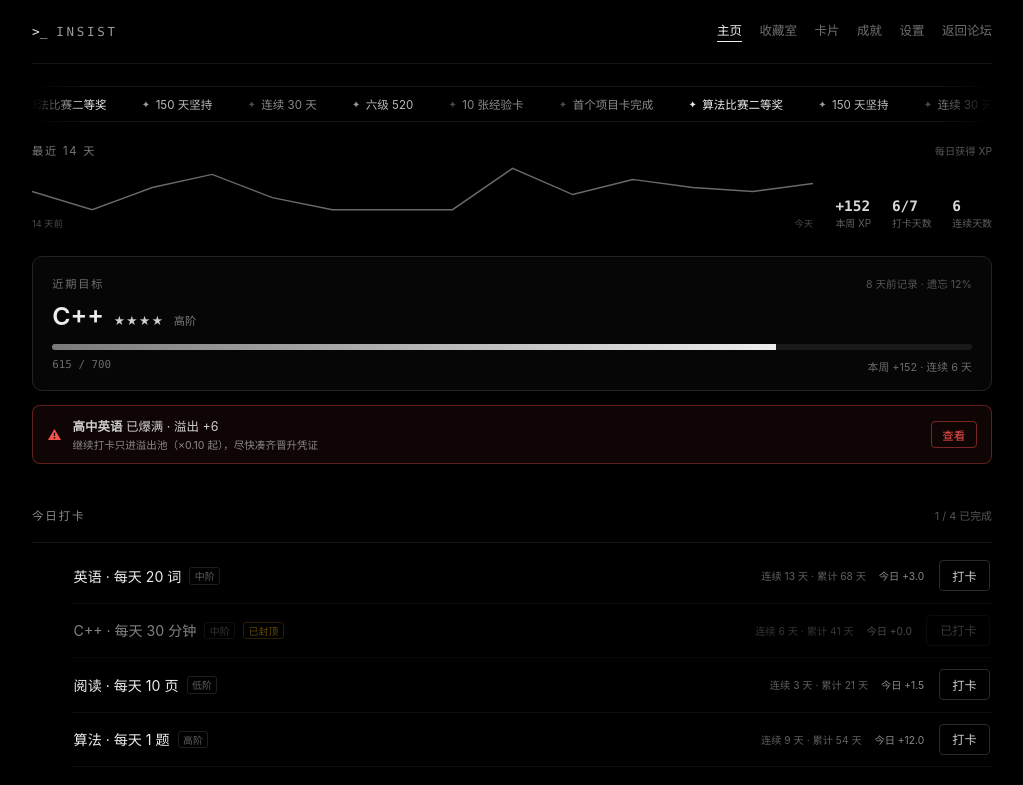
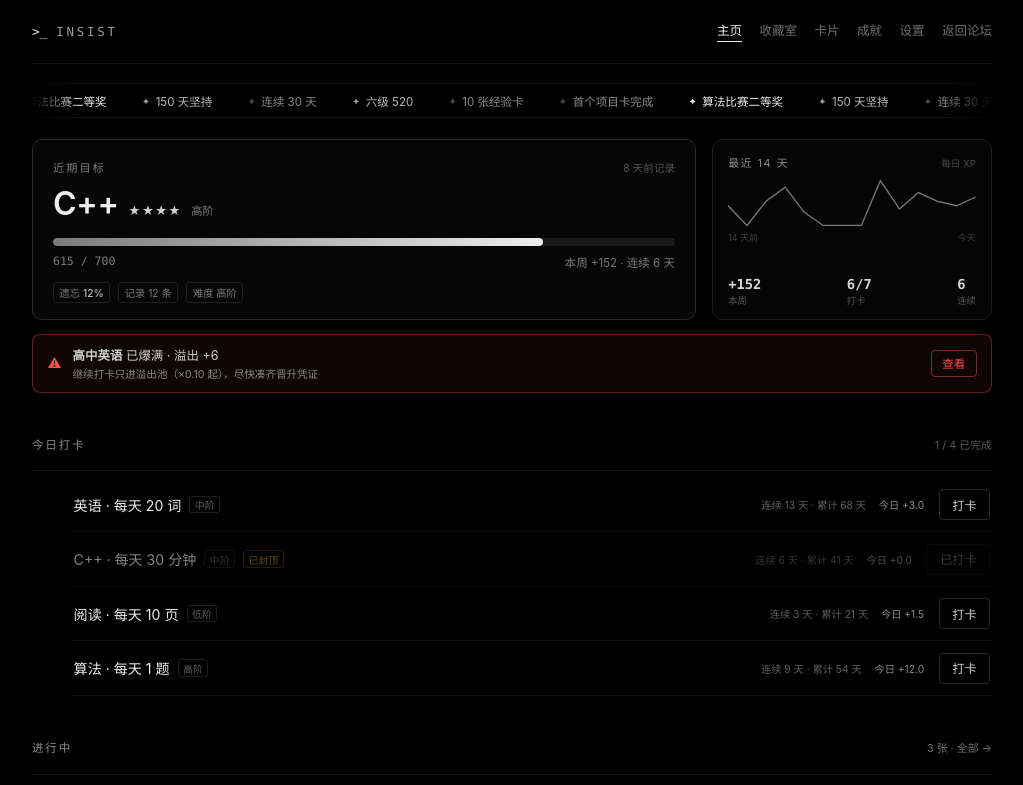
Before and after one commit to DISI-al/disi-forum, a Vue app in the folder disi_vue_project/: page /insist in a window 1280 px wide. Shown: the top 785 px of the page, without its empty margins (128-1151 px from the left). Built offline with nearby package versions, Linux system fonts and the light colour scheme; sample sign-in values are in the browser's storage.

Commit message:
INSIST 主页改版：成就滑墙置顶并持续滚动，近期目标提到主位，14 天折线缩成右侧小图

```diff
--- a/disi_vue_project/src/views/Insist.vue
+++ b/disi_vue_project/src/views/Insist.vue
@@ -1,13 +1,13 @@
 <script setup>
 /**
  * INSIST · 主页（P1 静态版）
- * 成就滑墙 → 最近状况（14 天折线）→ 近期目标 → 今日打卡 → 进行中
+ * 成就滑墙 → 近期目标（主位）+ 14 天小折线 → 爆满提醒 → 今日打卡 → 进行中
  */
 import { ref, computed } from 'vue'
 import InsistNav from '../components/InsistNav.vue'
 import {
   skills, habits, cards, achievements, dailyXp,
-  levelName, progressOf, forgetClass, tierOf, stars,
+  progressOf, forgetClass, tierOf, stars,
 } from '../insist/mock.js'
 
 /* 近期目标：固定 C++ */
@@ -35,10 +35,10 @@ const activeCards = computed(() => cards.filter((c) => c.status === 'active').sl
 const chart = computed(() => {
   const values = dailyXp
   const max = Math.max(...values, 1)
-  const w = 300
-  const h = 40
+  const w = 220
+  const h = 44
   const step = w / (values.length - 1)
-  const points = values.map((v, i) => `${(i * step).toFixed(1)},${(h - (v / max) * (h - 4) - 2).toFixed(1)}`)
+  const points = values.map((v, i) => `${(i * step).toFixed(1)},${(h - (v / max) * (h - 6) - 3).toFixed(1)}`)
   return { points: 'M' + points.join(' L'), w, h }
 })
 
@@ -63,59 +63,65 @@ const skillName = (id) => skills.find((s) => s.id === id)?.name || id
     <InsistNav active="home" />
 
     <main class="insist-main">
-      <!-- 成就滑墙 -->
+      <!-- 成就滑墙（固定在顶部，持续滚动） -->
       <section class="marquee-wrap" aria-label="成就墙">
-        <div class="marquee">
         <div class="marquee-track">
-            <span v-for="(a, i) in [...achievements, ...achievements]" :key="a.id + '-' + i" class="mq-ach" :class="'tier-' + a.tier">
+          <span
+            v-for="(a, i) in [...achievements, ...achievements]"
+            :key="a.id + '-' + i"
+            class="mq-ach"
+            :class="'tier-' + a.tier"
+          >
             <span class="mq-star">✦</span>{{ a.name }}
           </span>
         </div>
-        </div>
       </section>
 
-      <!-- 最近状况 -->
-      <section class="recent">
-        <div class="recent-head">
-          <span class="recent-title">最近 14 天</span>
-          <span class="recent-range">每日获得 XP</span>
-        </div>
-        <div class="recent-body">
-          <div class="chart-wrap">
-            <svg class="spark" :viewBox="`0 0 ${chart.w} ${chart.h}`" preserveAspectRatio="none" aria-hidden="true">
-              <path :d="chart.points" />
-            </svg>
-            <div class="chart-axis">
-              <span>14 天前</span>
-              <span>今天</span>
-            </div>
-          </div>
-          <div class="recent-stats">
-            <div class="rs"><b class="mono">+{{ weekXp }}</b><span>本周 XP</span></div>
-            <div class="rs"><b class="mono">{{ checkDays }}/7</b><span>打卡天数</span></div>
-            <div class="rs"><b class="mono">{{ streakDays }}</b><span>连续天数</span></div>
-          </div>
-        </div>
-      </section>
-
-      <!-- 近期目标 -->
-      <section class="focus">
+      <!-- 近期目标（主位） + 14 天小折线 -->
+      <section class="hero-row">
+        <div class="focus">
           <div class="focus-head">
             <span class="focus-label">近期目标</span>
-          <span class="focus-meta">{{ focus.daysAgo }} 天前记录 · 遗忘 {{ focus.forget }}%</span>
+            <span class="focus-meta">{{ focus.daysAgo }} 天前记录</span>
           </div>
+
           <div class="focus-body">
             <span class="focus-name">{{ focus.name }}</span>
             <span class="focus-stars">{{ stars(focus.importance) }}</span>
             <span class="focus-tier">{{ tierOf(focus) }}</span>
           </div>
-        <div class="insist-bar" :class="{ full: focus.overflow > 0 }">
+
+          <div class="insist-bar big" :class="{ full: focus.overflow > 0 }">
             <i :style="{ width: focusPct + '%' }"></i>
           </div>
+
           <div class="focus-foot">
             <span class="mono">{{ focus.xp }} / 700</span>
             <span>本周 +{{ weekXp }} · 连续 {{ streakDays }} 天</span>
           </div>
+
+          <div class="focus-tags">
+            <span class="tag">遗忘 <b :class="forgetClass(focus.forget)">{{ focus.forget }}%</b></span>
+            <span class="tag">记录 {{ focus.records }} 条</span>
+            <span class="tag">难度 {{ tierOf(focus) }}</span>
+          </div>
+        </div>
+
+        <aside class="mini">
+          <div class="mini-head">
+            <span>最近 14 天</span>
+            <span class="mini-unit">每日 XP</span>
+          </div>
+          <svg class="mini-chart" :viewBox="`0 0 ${chart.w} ${chart.h}`" preserveAspectRatio="none" aria-hidden="true">
+            <path :d="chart.points" />
+          </svg>
+          <div class="mini-axis"><span>14 天前</span><span>今天</span></div>
+          <div class="mini-stats">
+            <div class="ms"><b class="mono">+{{ weekXp }}</b><span>本周</span></div>
+            <div class="ms"><b class="mono">{{ checkDays }}/7</b><span>打卡</span></div>
+            <div class="ms"><b class="mono">{{ streakDays }}</b><span>连续</span></div>
+          </div>
+        </aside>
       </section>
 
       <!-- 爆满提醒 -->
@@ -183,19 +189,18 @@ const skillName = (id) => skills.find((s) => s.id === id)?.name || id
 <style scoped>
 /* 成就滑墙 */
 .marquee-wrap {
-  margin-top: 1.4rem;
+  margin-top: 1.2rem;
   overflow: hidden;
   border-top: 1px solid #141414;
   border-bottom: 1px solid #141414;
   padding: 0.55rem 0;
-  mask-image: linear-gradient(90deg, transparent, #000 6%, #000 94%, transparent);
+  mask-image: linear-gradient(90deg, transparent, #000 5%, #000 95%, transparent);
 }
-.marquee { overflow: hidden; }
 .marquee-track {
   display: flex;
   gap: 2.2rem;
+  width: max-content;
   padding-left: 90px;
-  width: max-content;
   animation: marquee 32s linear infinite;
 }
 .marquee-wrap:hover .marquee-track { animation-play-state: paused; }
@@ -217,63 +222,78 @@ const skillName = (id) => skills.find((s) => s.id === id)?.name || id
 .mq-ach.tier-4 { color: #ededed; }
 .mq-ach.tier-4 .mq-star { color: #ededed; }
 
-/* 最近状况 */
-.recent { margin-top: 1.3rem; }
-.recent-head { display: flex; justify-content: space-between; align-items: baseline; }
-.recent-title { font-size: 0.7rem; letter-spacing: 0.16em; color: #7a7a7a; }
-.recent-range { font-size: 0.64rem; color: #555; }
-.recent-body {
-  display: flex;
-  align-items: flex-end;
-  gap: 1.4rem;
-  margin-top: 0.5rem;
+/* 主位：近期目标 + 小折线 */
+.hero-row {
+  display: grid;
+  grid-template-columns: 1fr 280px;
+  gap: 1rem;
+  margin-top: 1.3rem;
+  align-items: stretch;
 }
-.chart-wrap {
-  flex: 1;
-  min-width: 0;
+
+.focus {
+  padding: 1.15rem 1.25rem 1rem;
+  border: 1px solid #2c2c2c;
+  border-radius: 10px;
+  background: #060606;
   display: flex;
   flex-direction: column;
-  gap: 0.25rem;
+  justify-content: center;
 }
-.spark {
-  width: 100%;
-  height: 46px;
-  display: block;
-}
-.chart-axis {
+.focus-head { display: flex; justify-content: space-between; align-items: baseline; }
+.focus-label { font-size: 0.7rem; letter-spacing: 0.18em; color: #7a7a7a; }
+.focus-meta { font-size: 0.66rem; color: #555; }
+.focus-body { display: flex; align-items: baseline; gap: 0.6rem; margin-top: 0.6rem; }
+.focus-name { font-size: 2rem; font-weight: 600; letter-spacing: -0.01em; }
+.focus-stars { font-size: 0.74rem; color: #cfcfcf; letter-spacing: 1px; }
+.focus-tier { font-size: 0.7rem; color: #7a7a7a; }
+
+.insist-bar.big { height: 8px; border-radius: 4px; margin-top: 0.9rem; }
+.insist-bar.big > i { border-radius: 4px; }
+
+.focus-foot {
   display: flex;
   justify-content: space-between;
-  font-size: 0.58rem;
-  color: #4a4a4a;
+  margin-top: 0.55rem;
+  font-size: 0.72rem;
+  color: #7a7a7a;
 }
-.spark path {
+.focus-tags { display: flex; gap: 0.5rem; margin-top: 0.75rem; flex-wrap: wrap; }
+.tag {
+  font-size: 0.64rem;
+  color: #7a7a7a;
+  border: 1px solid #1e1e1e;
+  border-radius: 3px;
+  padding: 0.1rem 0.35rem;
+}
+.tag b { font-weight: 500; color: #b9b9b9; }
+.tag b.warn { color: #d29922; }
+.tag b.danger { color: #f85149; }
+
+/* 小折线 */
+.mini {
+  padding: 0.85rem 0.95rem 0.75rem;
+  border: 1px solid #1c1c1c;
+  border-radius: 10px;
+  background: #050505;
+  display: flex;
+  flex-direction: column;
+}
+.mini-head { display: flex; justify-content: space-between; align-items: baseline; }
+.mini-head span:first-child { font-size: 0.68rem; letter-spacing: 0.14em; color: #8a8a8a; }
+.mini-unit { font-size: 0.6rem; color: #4a4a4a; }
+.mini-chart { width: 100%; height: 52px; margin-top: 0.45rem; }
+.mini-chart path {
   fill: none;
-  stroke: #6a6a6a;
-  stroke-width: 1.4;
+  stroke: #7a7a7a;
+  stroke-width: 1.3;
   vector-effect: non-scaling-stroke;
 }
-.recent-stats { display: flex; gap: 1.3rem; }
-.rs { display: flex; flex-direction: column; gap: 0.1rem; }
-.rs b { font-size: 0.9rem; font-weight: 600; color: #d8d8d8; }
-.rs span { font-size: 0.62rem; color: #5f5f5f; }
-
-/* 近期目标 */
-.focus {
-  margin-top: 1.6rem;
-  padding: 1.1rem 1.2rem 1rem;
-  border: 1px solid #242424;
-  border-radius: 10px;
-  background: #060606;
-}
-.focus-head { display: flex; justify-content: space-between; align-items: baseline; }
-.focus-label { font-size: 0.7rem; letter-spacing: 0.16em; color: #6f6f6f; }
-.focus-meta { font-size: 0.66rem; color: #555; }
-.focus-body { display: flex; align-items: baseline; gap: 0.6rem; margin-top: 0.65rem; }
-.focus-name { font-size: 1.55rem; font-weight: 600; }
-.focus-stars { font-size: 0.7rem; color: #cfcfcf; letter-spacing: 1px; }
-.focus-tier { font-size: 0.7rem; color: #7a7a7a; }
-.focus .insist-bar { margin-top: 0.8rem; }
-.focus-foot { display: flex; justify-content: space-between; margin-top: 0.5rem; font-size: 0.68rem; color: #6a6a6a; }
+.mini-axis { display: flex; justify-content: space-between; font-size: 0.56rem; color: #3f3f3f; margin-top: 0.15rem; }
+.mini-stats { display: flex; justify-content: space-between; margin-top: auto; padding-top: 0.6rem; }
+.ms { display: flex; flex-direction: column; gap: 0.05rem; }
+.ms b { font-size: 0.86rem; font-weight: 600; color: #d8d8d8; }
+.ms span { font-size: 0.58rem; color: #565656; }
 
 /* 爆满提醒 */
 .alert {
@@ -319,8 +339,9 @@ const skillName = (id) => skills.find((s) => s.id === id)?.name || id
 .habit-xp { color: #8a8a8a; }
 .done-btn { opacity: 0.5; }
 
-@media (max-width: 720px) {
-  .recent-body { flex-direction: column; align-items: stretch; }
+@media (max-width: 820px) {
+  .hero-row { grid-template-columns: 1fr; }
+  .mini { order: 2; }
   .habit { flex-wrap: wrap; }
   .habit-sub { width: 100%; }
 }
```
Lines whose indentation alone changed are shown as unchanged.
